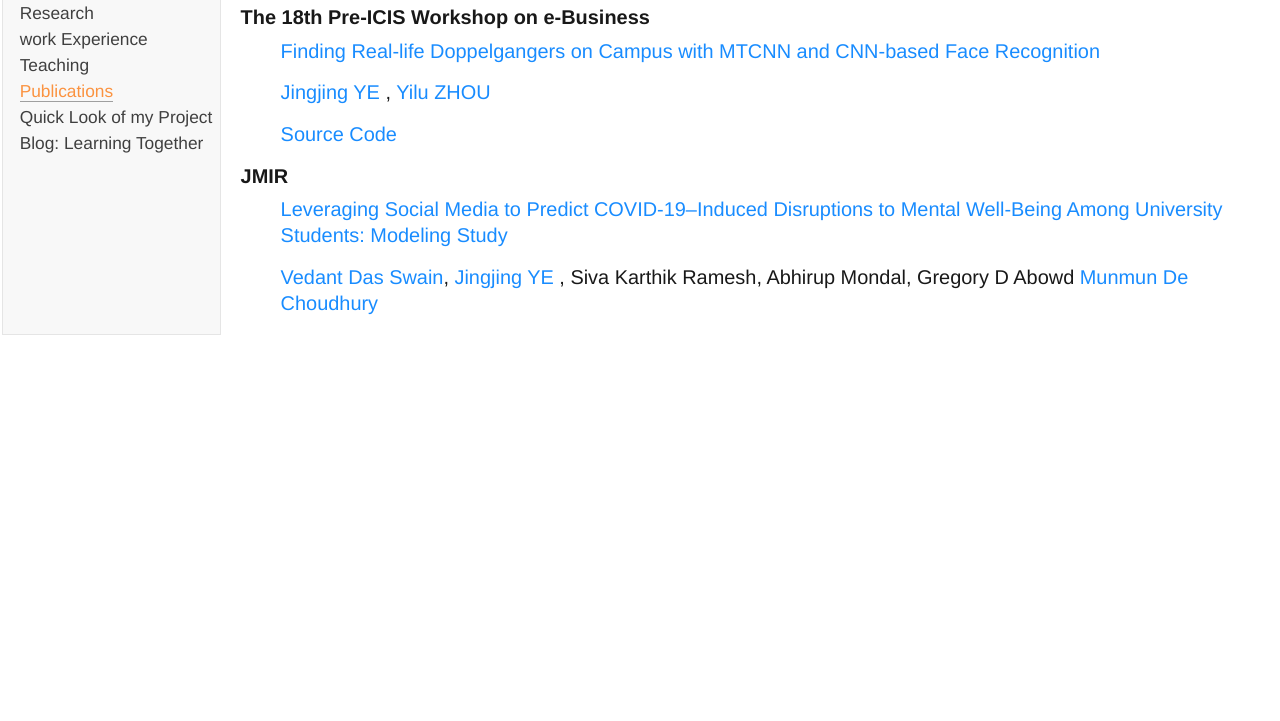
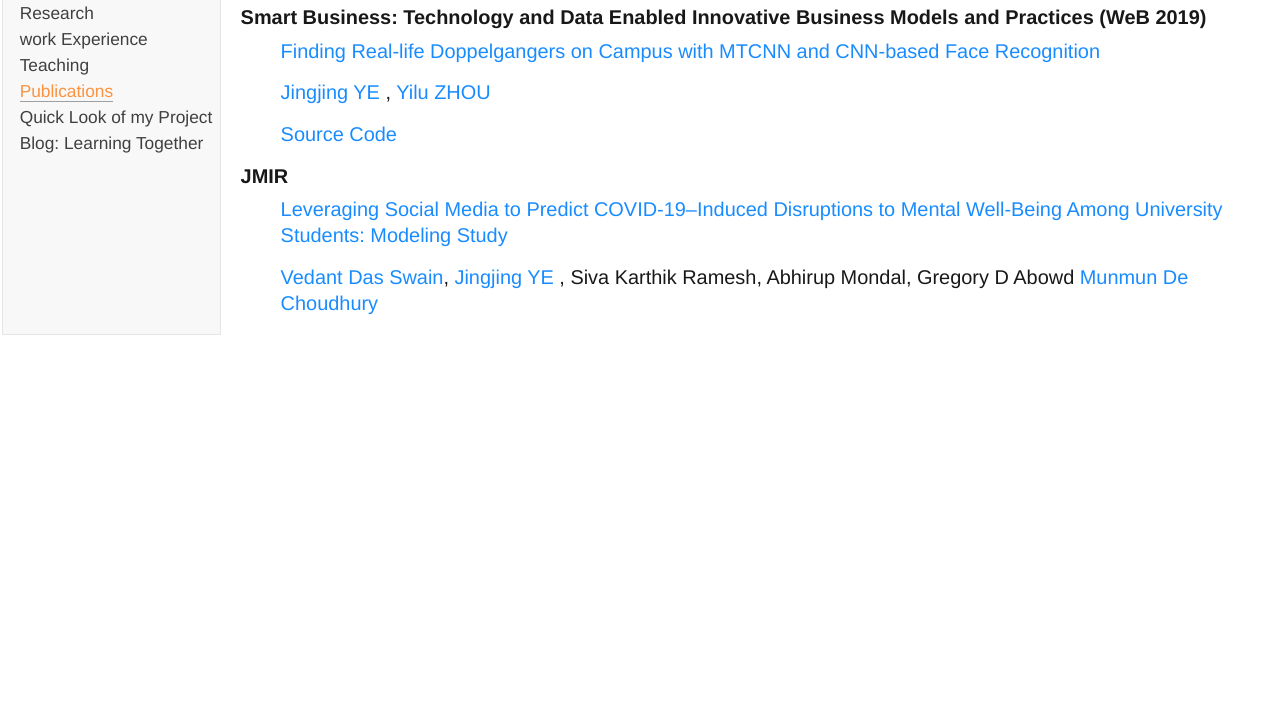
Before and after one commit to qingqingye/qingqingye.github.io, a plain HTML site: page publications.html in a window 1280 px wide. Shown: the part 79-800 px from the top of the page. Drawn offline with Linux system fonts and the light colour scheme.

Commit message:
change conference to journal name

```diff
--- a/publications.html
+++ b/publications.html
@@ -27,7 +27,8 @@
 </div>
 
 
-<p><b>The 18th Pre-ICIS Workshop on e-Business</b></p>
+<p><b>Smart Business: Technology and Data Enabled Innovative Business Models and Practices
+  (WeB 2019)</b></p>
 <ol>
     <p><a href="https://link.springer.com/chapter/10.1007/978-3-030-67781-7_7">Finding Real-life Doppelgangers on Campus with MTCNN and CNN-based Face Recognition</a> </p>
     <p>  <a href="https://qingqingye.github.io/" >  Jingjing YE </a>  ,   <a href="https://www.fordham.edu/info/22941/full-time_faculty/4978/yilu_zhou"> Yilu ZHOU </a> </p>
```
